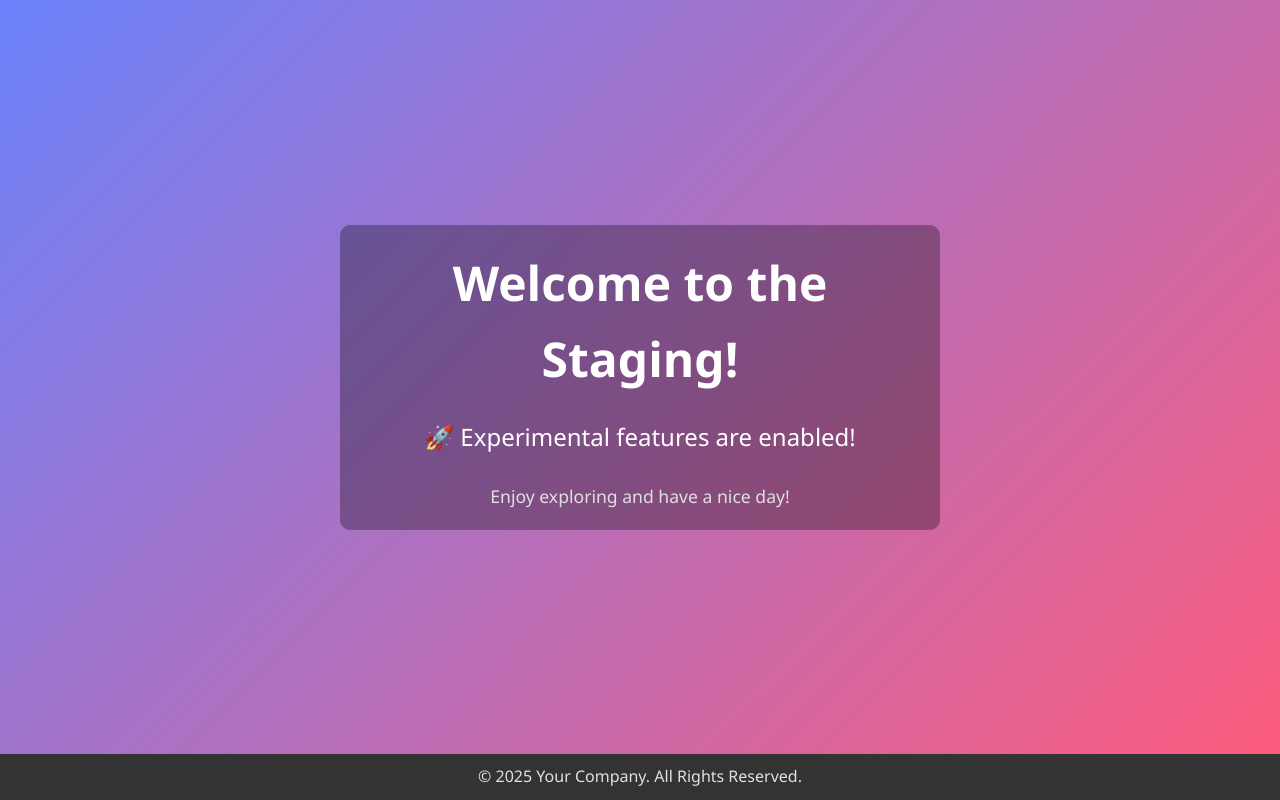
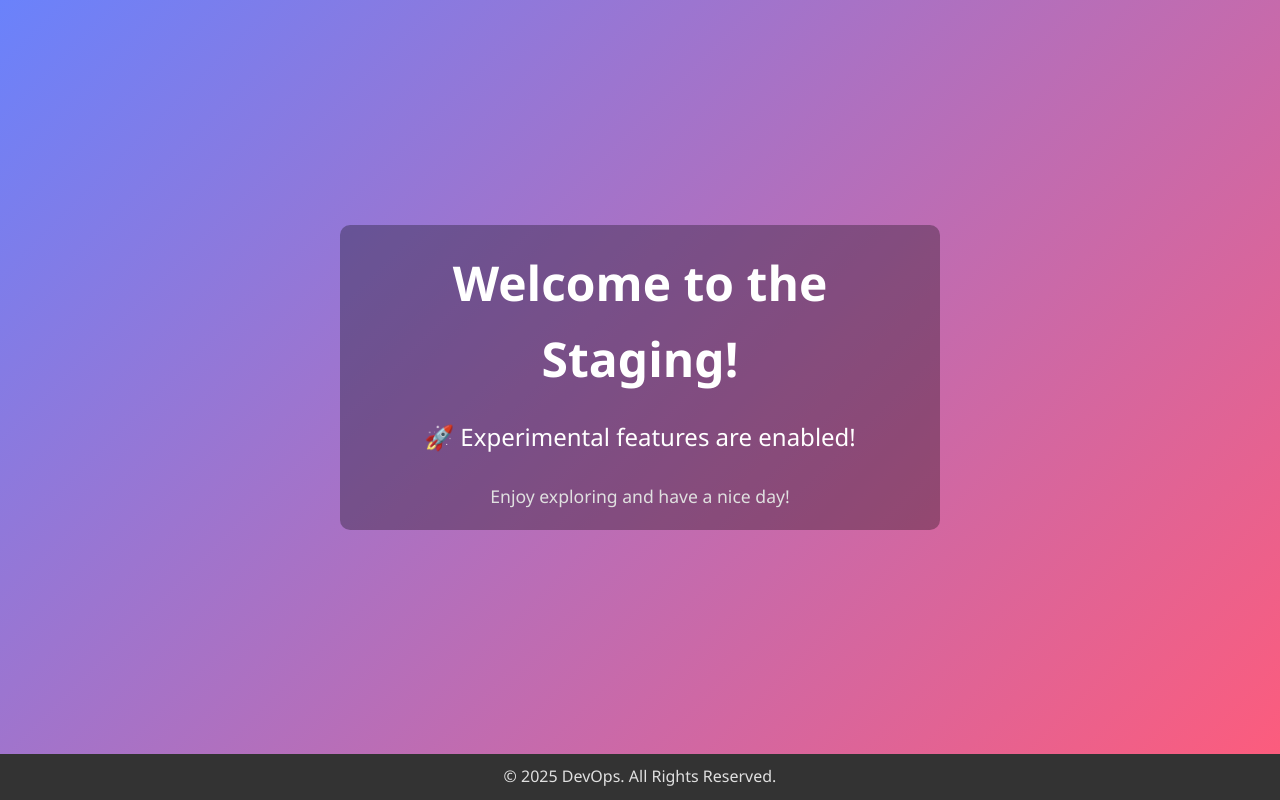
Before and after one commit to Biegemedusa446/CI-CD-Pipeline-For-Static-React-Web-App, a React (Create React App) app in the folder my-react-app/: page / in a window 1280 px wide. Built offline with nearby package versions, Linux system fonts and the light colour scheme.

Commit message:
Website Changes Staging

```diff
--- a/my-react-app/src/App.js
+++ b/my-react-app/src/App.js
@@ -11,7 +11,7 @@
         </div>
       </div>
       <footer className="footer">
-        <p>© 2025 Your Company. All Rights Reserved.</p>
+        <p>© 2025 DevOps. All Rights Reserved.</p>
       </footer>
     </div>
   );
```
